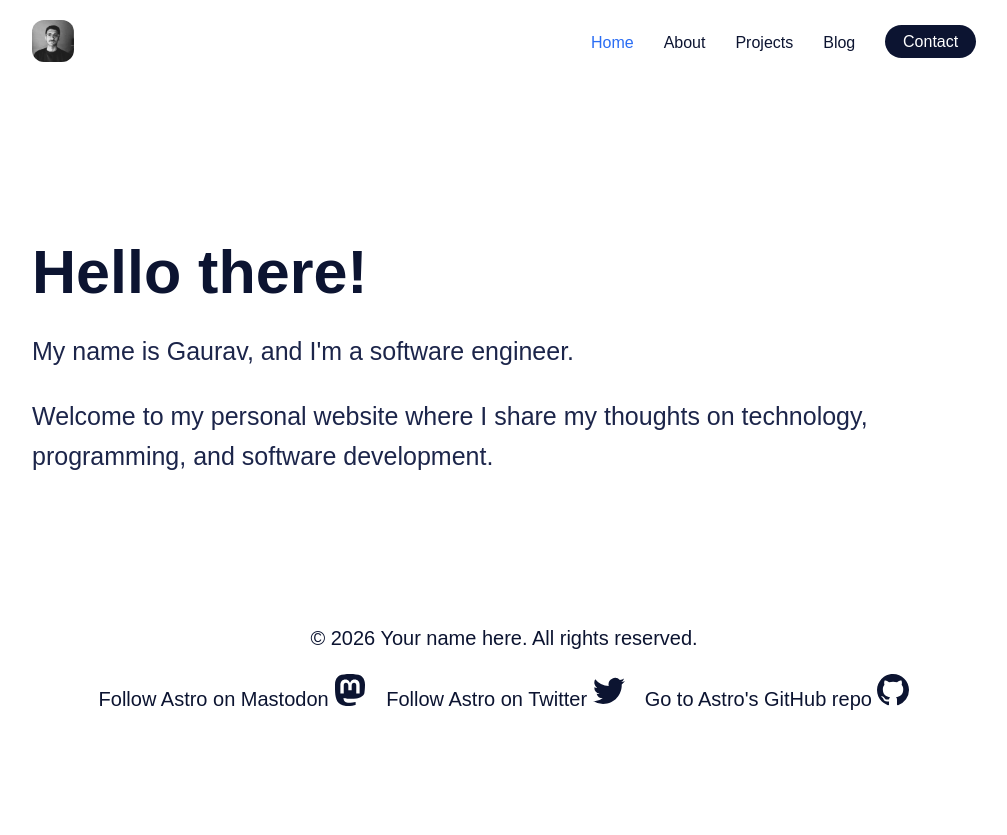
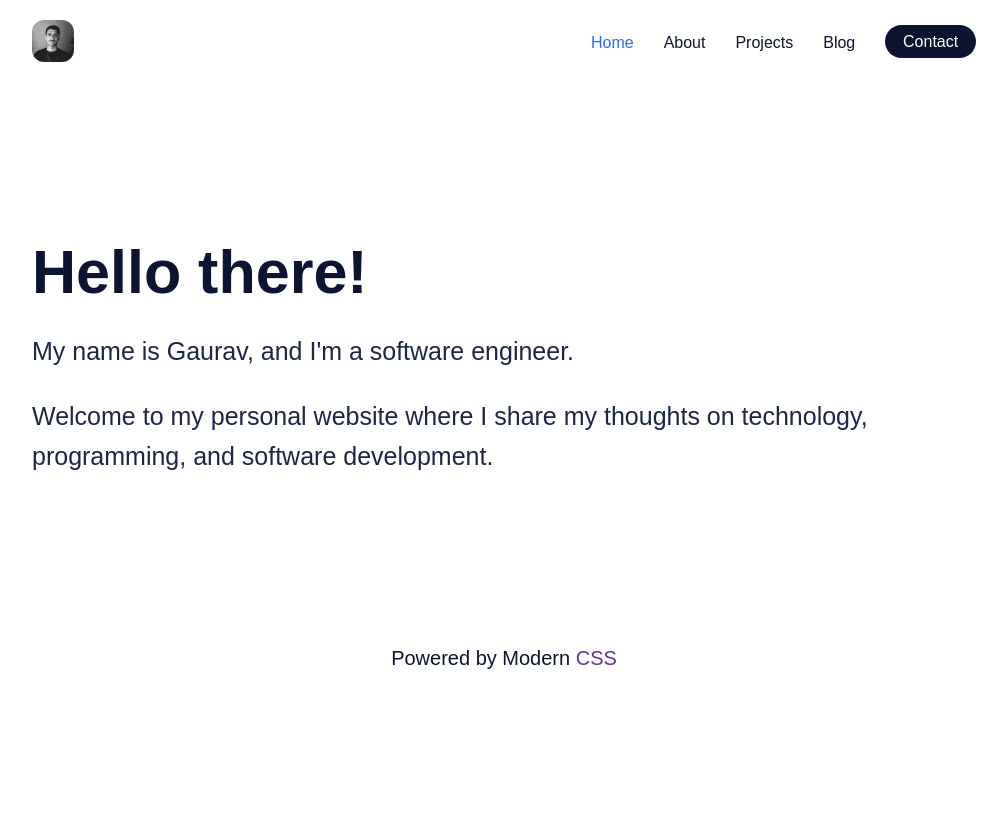
Before and after one commit to heygauravshukla/gshukla.in, an Astro site: page / in a window 1280 px wide. Shown: the whole page, without its empty margins (136-1143 px from the left). After the commit the page ends 800 px from the top, so only its background shows below. Built offline with nearby package versions, Linux system fonts and the light colour scheme; Astro itself is replaced by a stand-in of ours; a web font is replaced by a local one.

Commit message:
Refactor Footer component: remove social links and update styles for improved layout and readability

```diff
--- a/src/components/Footer.astro
+++ b/src/components/Footer.astro
@@ -1,72 +1,16 @@
----
-const today = new Date();
----
-
 <footer>
-  &copy; {today.getFullYear()} Your name here. All rights reserved.
-  <div class="social-links">
-    <a href="https://m.webtoo.ls/@astro" target="_blank">
-      <span class="sr-only">Follow Astro on Mastodon</span>
-      <svg
-        viewBox="0 0 16 16"
-        aria-hidden="true"
-        width="32"
-        height="32"
-        astro-icon="social/mastodon"
-        ><path
-          fill="currentColor"
-          d="M11.19 12.195c2.016-.24 3.77-1.475 3.99-2.603.348-1.778.32-4.339.32-4.339 0-3.47-2.286-4.488-2.286-4.488C12.062.238 10.083.017 8.027 0h-.05C5.92.017 3.942.238 2.79.765c0 0-2.285 1.017-2.285 4.488l-.002.662c-.004.64-.007 1.35.011 2.091.083 3.394.626 6.74 3.78 7.57 1.454.383 2.703.463 3.709.408 1.823-.1 2.847-.647 2.847-.647l-.06-1.317s-1.303.41-2.767.36c-1.45-.05-2.98-.156-3.215-1.928a3.614 3.614 0 0 1-.033-.496s1.424.346 3.228.428c1.103.05 2.137-.064 3.188-.189zm1.613-2.47H11.13v-4.08c0-.859-.364-1.295-1.091-1.295-.804 0-1.207.517-1.207 1.541v2.233H7.168V5.89c0-1.024-.403-1.541-1.207-1.541-.727 0-1.091.436-1.091 1.296v4.079H3.197V5.522c0-.859.22-1.541.66-2.046.456-.505 1.052-.764 1.793-.764.856 0 1.504.328 1.933.983L8 4.39l.417-.695c.429-.655 1.077-.983 1.934-.983.74 0 1.336.259 1.791.764.442.505.661 1.187.661 2.046v4.203z"
-        ></path></svg
-      >
-    </a>
-    <a href="https://twitter.com/astrodotbuild" target="_blank">
-      <span class="sr-only">Follow Astro on Twitter</span>
-      <svg
-        viewBox="0 0 16 16"
-        aria-hidden="true"
-        width="32"
-        height="32"
-        astro-icon="social/twitter"
-        ><path
-          fill="currentColor"
-          d="M5.026 15c6.038 0 9.341-5.003 9.341-9.334 0-.14 0-.282-.006-.422A6.685 6.685 0 0 0 16 3.542a6.658 6.658 0 0 1-1.889.518 3.301 3.301 0 0 0 1.447-1.817 6.533 6.533 0 0 1-2.087.793A3.286 3.286 0 0 0 7.875 6.03a9.325 9.325 0 0 1-6.767-3.429 3.289 3.289 0 0 0 1.018 4.382A3.323 3.323 0 0 1 .64 6.575v.045a3.288 3.288 0 0 0 2.632 3.218 3.203 3.203 0 0 1-.865.115 3.23 3.23 0 0 1-.614-.057 3.283 3.283 0 0 0 3.067 2.277A6.588 6.588 0 0 1 .78 13.58a6.32 6.32 0 0 1-.78-.045A9.344 9.344 0 0 0 5.026 15z"
-        ></path></svg
-      >
-    </a>
-    <a href="https://github.com/withastro/astro" target="_blank">
-      <span class="sr-only">Go to Astro's GitHub repo</span>
-      <svg
-        viewBox="0 0 16 16"
-        aria-hidden="true"
-        width="32"
-        height="32"
-        astro-icon="social/github"
-        ><path
-          fill="currentColor"
-          d="M8 0C3.58 0 0 3.58 0 8c0 3.54 2.29 6.53 5.47 7.59.4.07.55-.17.55-.38 0-.19-.01-.82-.01-1.49-2.01.37-2.53-.49-2.69-.94-.09-.23-.48-.94-.82-1.13-.28-.15-.68-.52-.01-.53.63-.01 1.08.58 1.23.82.72 1.21 1.87.87 2.33.66.07-.52.28-.87.51-1.07-1.78-.2-3.64-.89-3.64-3.95 0-.87.31-1.59.82-2.15-.08-.2-.36-1.02.08-2.12 0 0 .67-.21 2.2.82.64-.18 1.32-.27 2-.27.68 0 1.36.09 2 .27 1.53-1.04 2.2-.82 2.2-.82.44 1.1.16 1.92.08 2.12.51.56.82 1.27.82 2.15 0 3.07-1.87 3.75-3.65 3.95.29.25.54.73.54 1.48 0 1.07-.01 1.93-.01 2.2 0 .21.15.46.55.38A8.012 8.012 0 0 0 16 8c0-4.42-3.58-8-8-8z"
-        ></path></svg
-      >
-    </a>
+  <div class="wrapper">
+    <p>Powered by Modern <span class="highlight">CSS</span></p>
   </div>
 </footer>
+
 <style>
   footer {
-    padding: 2em 1em 6em 1em;
-    background: linear-gradient(var(--gray-gradient)) no-repeat;
-    color: rgb(var(--gray));
+    padding-block: var(--space-l);
     text-align: center;
   }
-  .social-links {
-    display: flex;
-    justify-content: center;
-    gap: 1em;
-    margin-top: 1em;
-  }
-  .social-links a {
-    text-decoration: none;
-    color: rgb(var(--gray));
-  }
-  .social-links a:hover {
-    color: rgb(var(--gray-dark));
+
+  .highlight {
+    color: light-dark(rebeccapurple, hsl(from rebeccapurple h s 70%));
   }
 </style>
```
